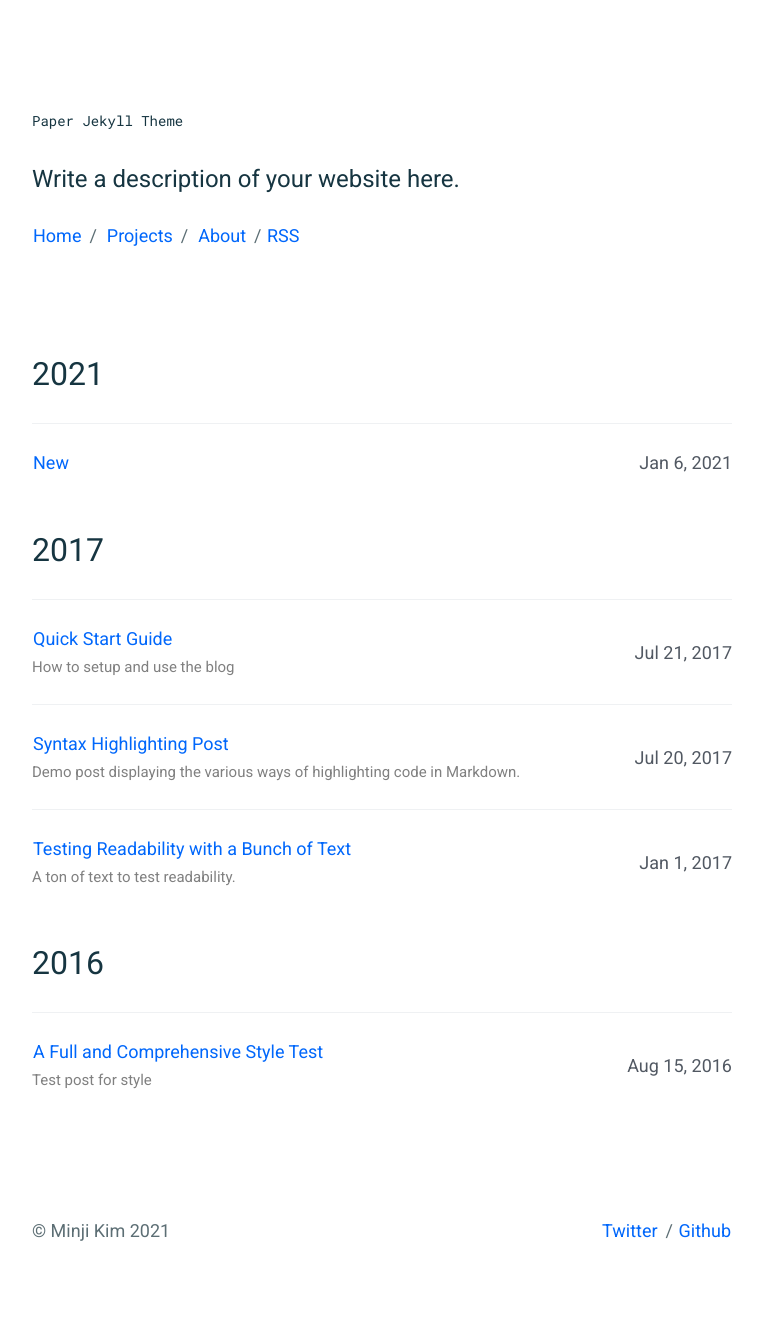
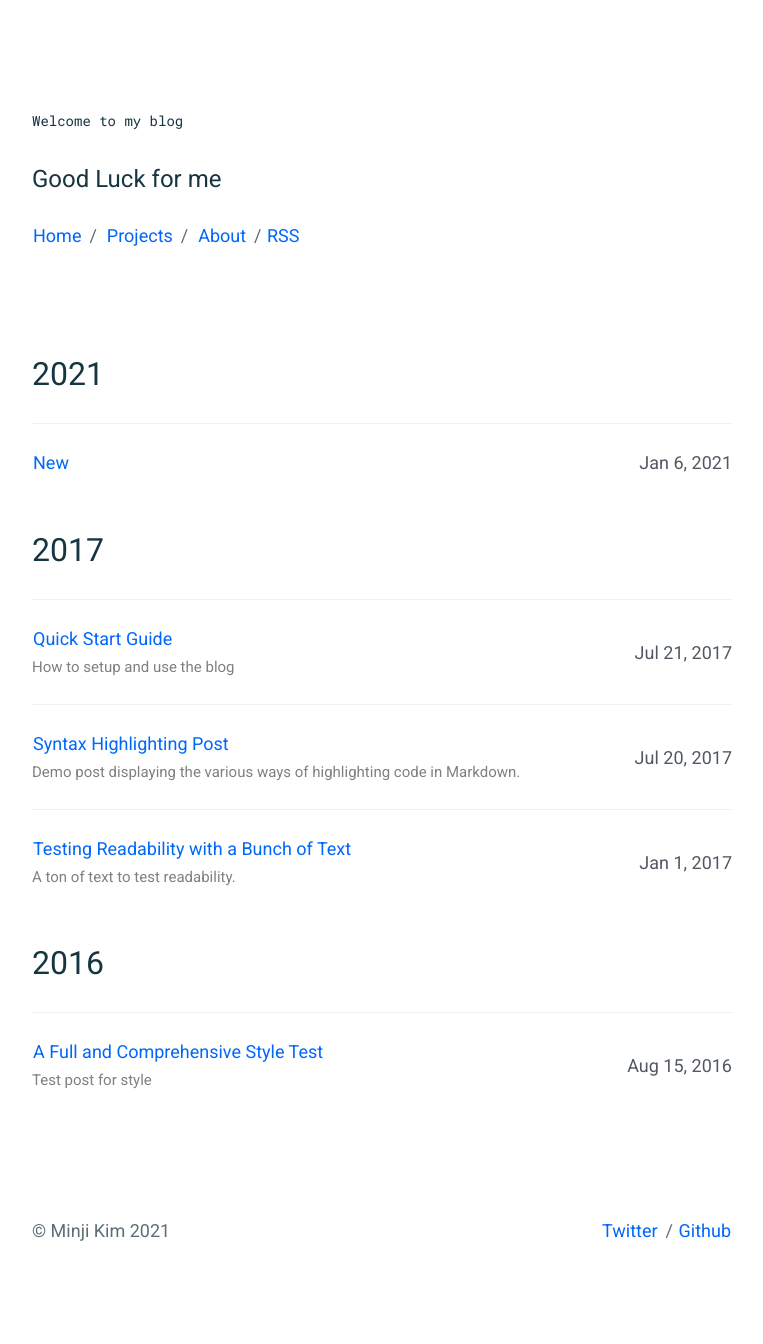
Before and after one commit to mkchoi212/paper-jekyll-theme, a Jekyll site: the page built from index.html, in a window 1280 px wide. Shown: the whole page, without its empty margins (258-1021 px from the left). Built offline with Jekyll 4.4.1, drawn with Linux system fonts in a browser that asks for light colours.

Commit message:
Update _config.yml

```diff
--- a/_config.yml
+++ b/_config.yml
@@ -1,7 +1,7 @@
 # Site settings
-title: "Paper Jekyll Theme"
+title: "Welcome to my blog"
 description: >
-  Write a description of your website here.
+  Good Luck for me
 
 author: Minji Kim
 email: zndnfjqbd1206@gmail.com
```
